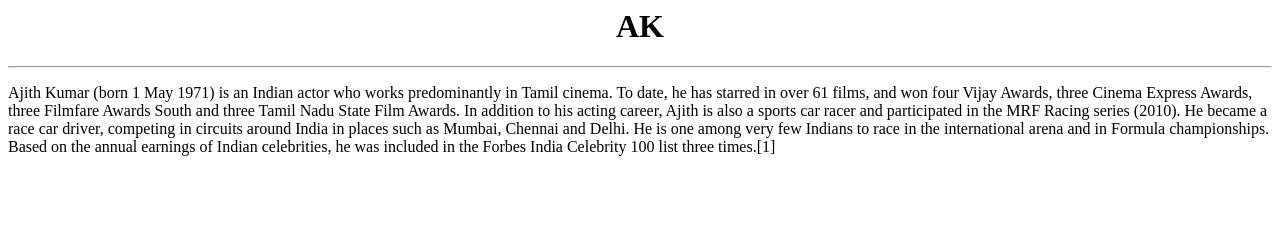
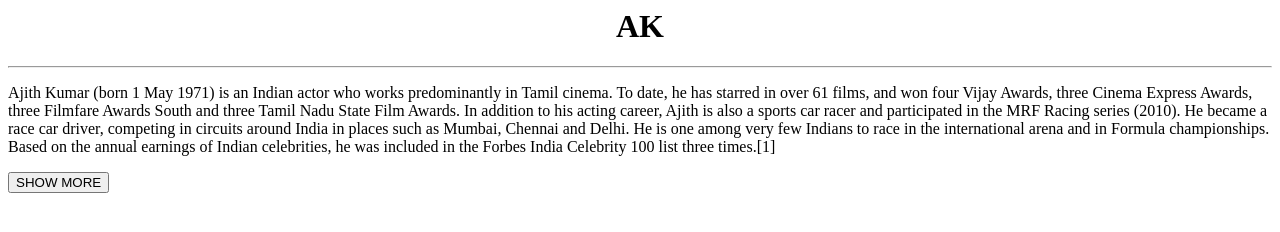
Before and after one commit to Guruprasath2004/TheHtmlPageContent, a plain HTML site: page index.html in a window 1280 px wide. Drawn offline with Linux system fonts and the light colour scheme.

Commit message:
button created

```diff
--- a/index.html
+++ b/index.html
@@ -5,3 +5,6 @@
 <p>
   Ajith Kumar (born 1 May 1971) is an Indian actor who works predominantly in Tamil cinema. To date, he has starred in over 61 films, and won four Vijay Awards, three Cinema Express Awards, three Filmfare Awards South and three Tamil Nadu State Film Awards. In addition to his acting career, Ajith is also a sports car racer and participated in the MRF Racing series (2010). He became a race car driver, competing in circuits around India in places such as Mumbai, Chennai and Delhi. He is one among very few Indians to race in the international arena and in Formula championships. Based on the annual earnings of Indian celebrities, he was included in the Forbes India Celebrity 100 list three times.[1]
 </p>
+<button>
+  SHOW MORE
+</button>
```
